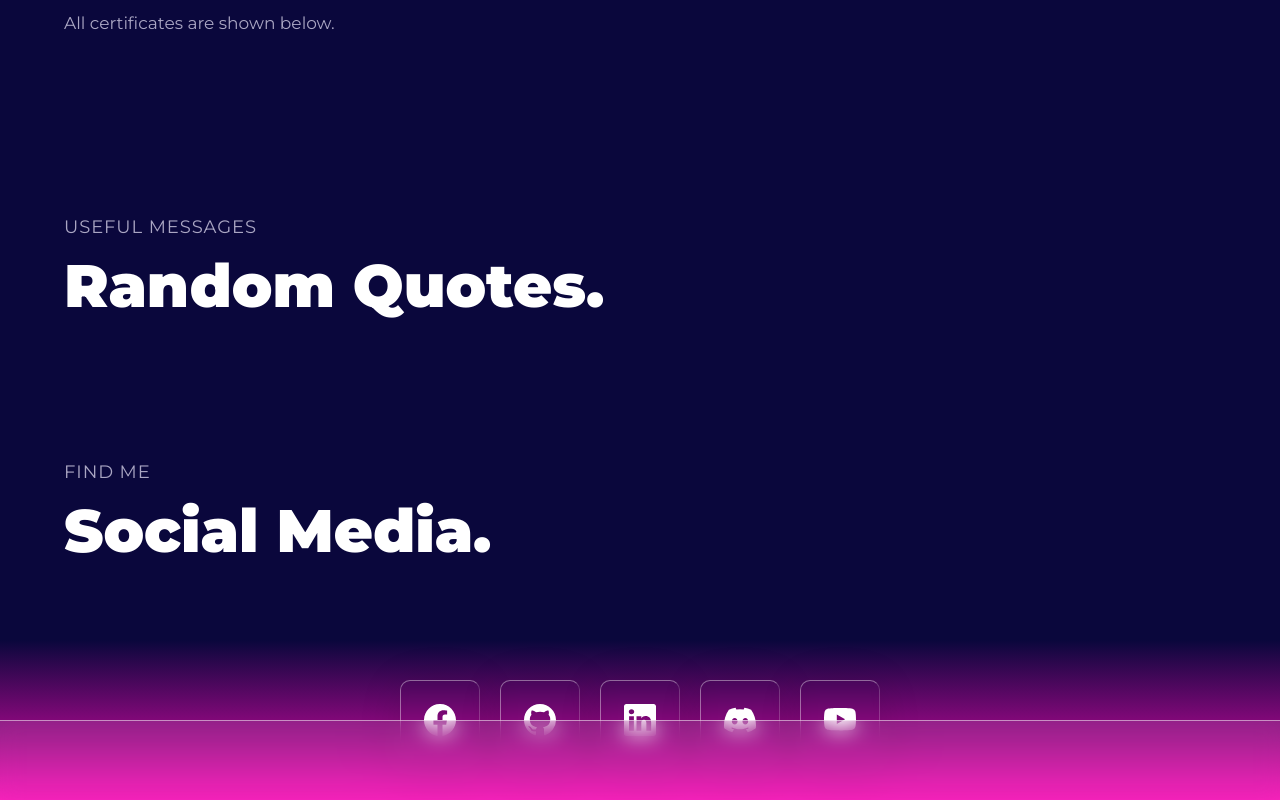
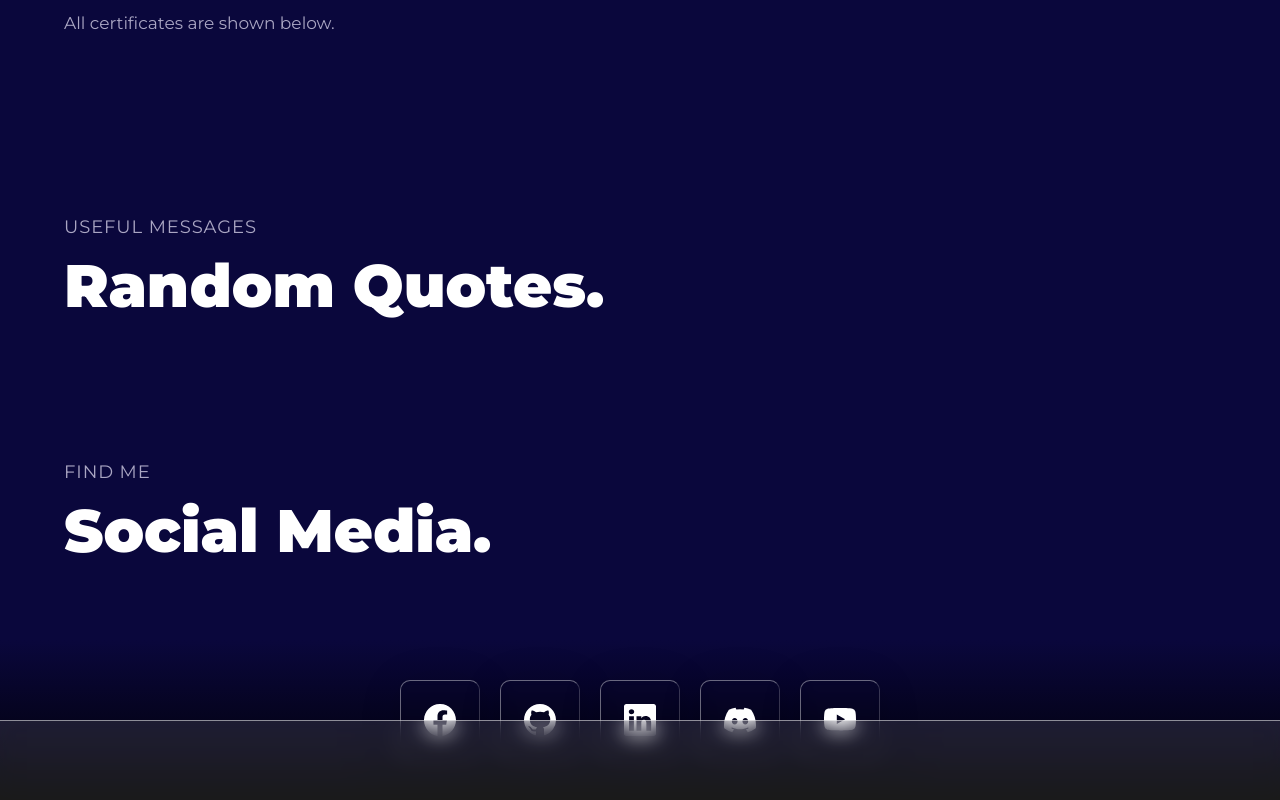
Before and after one commit to cbhuber17/PortfolioV1, a React (Vite) app: page /addendum in a window 1280 px wide. Shown: the part 6362-7162 px from the top of the page. Built offline with nearby package versions, Linux system fonts and the light colour scheme; no server answers; a web font is replaced by a local one.

Commit message:
feat: footer graident color black.

```diff
--- a/src/components/Footer.module.css
+++ b/src/components/Footer.module.css
@@ -5,7 +5,7 @@ footer {
   display: flex;
   justify-content: center;
   align-items: center;
-  background: linear-gradient(to bottom, #0a073c, #f809b4);
+  background: linear-gradient(to bottom, #0a073c, #000);
 }
 
 footer::before {
```
